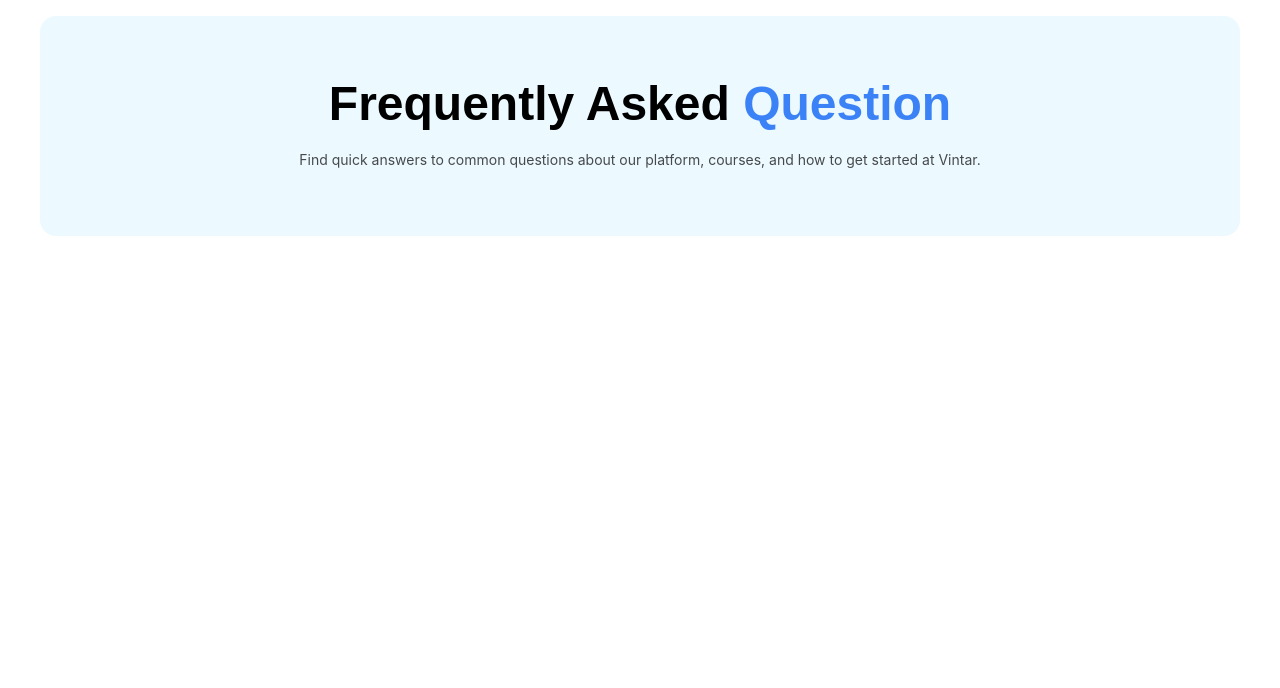
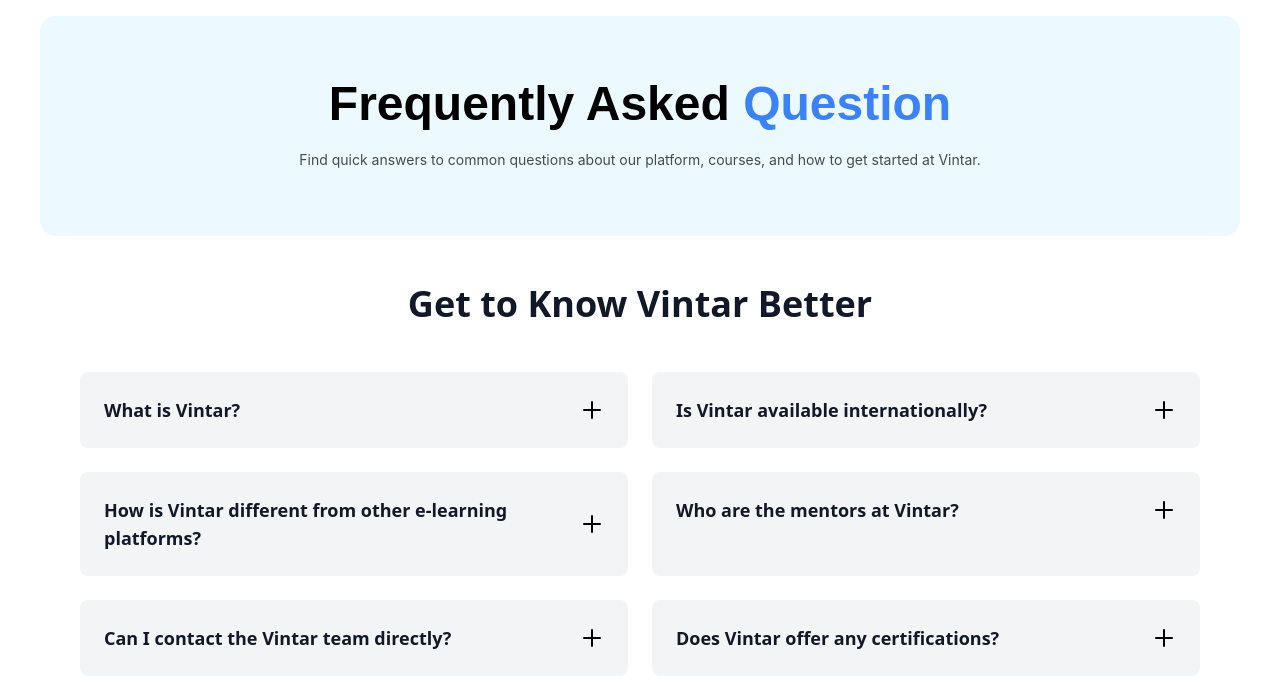
Before and after one commit to Amr3011/courses-website, a React (Vite) app: page /FAQ in a window 1280 px wide. Shown: the top 688 px of the page. Built offline with nearby package versions, Linux system fonts and the light colour scheme.

Commit message:
feat: add FAQ component with dynamic data and toggle functionality

```diff
--- /dev/null
+++ b/src/components/FAQ/FAQComponent.tsx
@@ -0,0 +1,90 @@
+import React, { useState } from "react";
+
+export interface FAQItem {
+  id: number;
+  question: string;
+  answer: string;
+}
+
+interface FAQComponentProps {
+  title?: string;
+  subtitle?: string;
+  faqs: FAQItem[];
+}
+
+const FAQComponent: React.FC<FAQComponentProps> = ({
+  title = "Get to Know Vintar Better",
+  subtitle,
+  faqs,
+}) => {
+  const [openItems, setOpenItems] = useState<number[]>([]);
+
+  const toggleItem = (id: number) => {
+    setOpenItems((prev) =>
+      prev.includes(id) ? prev.filter((item) => item !== id) : [...prev, id]
+    );
+  };
+
+  return (
+    <div className="w-full max-w-6xl mx-auto px-4 py-12">
+      {/* Title Section */}
+      <div className="text-center mb-12">
+        <h2 className="text-4xl font-bold text-gray-900 mb-4">{title}</h2>
+        {subtitle && (
+          <p className="text-lg text-gray-600 max-w-3xl mx-auto">{subtitle}</p>
+        )}
+      </div>
+
+      {/* FAQ Grid */}
+      <div className="grid md:grid-cols-2 gap-6">
+        {faqs.map((faq) => (
+          <div
+            key={faq.id}
+            className="bg-gray-100 rounded-lg p-6 transition-all duration-200 hover:shadow-md"
+          >
+            {/* Question Header */}
+            <button
+              onClick={() => toggleItem(faq.id)}
+              className="w-full flex justify-between items-center text-left group"
+              aria-expanded={openItems.includes(faq.id)}
+            >
+              <h3 className="text-lg font-semibold text-gray-900 pr-4 group-hover:text-primary-1 transition-colors">
+                {faq.question}
+              </h3>
+              <div className="flex-shrink-0">
+                <svg
+                  className={`w-6 h-6 text-primary-1 transition-transform duration-200 ${
+                    openItems.includes(faq.id) ? "rotate-45" : ""
+                  }`}
+                  fill="none"
+                  stroke="currentColor"
+                  viewBox="0 0 24 24"
+                >
+                  <path
+                    strokeLinecap="round"
+                    strokeLinejoin="round"
+                    strokeWidth={2}
+                    d="M12 4v16m8-8H4"
+                  />
+                </svg>
+              </div>
+            </button>
+
+            {/* Answer Content */}
+            <div
+              className={`overflow-hidden transition-all duration-300 ease-in-out ${
+                openItems.includes(faq.id)
+                  ? "max-h-96 opacity-100 mt-4"
+                  : "max-h-0 opacity-0"
+              }`}
+            >
+              <div className="text-gray-700 leading-relaxed">{faq.answer}</div>
+            </div>
+          </div>
+        ))}
+      </div>
+    </div>
+  );
+};
+
+export default FAQComponent;
--- /dev/null
+++ b/src/components/FAQ/faqData.ts
@@ -0,0 +1,40 @@
+export const faqData = [
+  {
+    id: 1,
+    question: "What is Vintar?",
+    answer:
+      "Vintar is a comprehensive e-learning platform designed to provide high-quality educational content and interactive learning experiences. We offer a wide range of courses taught by experienced instructors to help you develop new skills and advance your career.",
+  },
+  {
+    id: 2,
+    question: "Is Vintar available internationally?",
+    answer:
+      "Yes, Vintar is available globally. Our platform can be accessed from anywhere in the world with an internet connection. We offer courses in multiple languages and provide 24/7 support to learners across different time zones.",
+  },
+  {
+    id: 3,
+    question: "How is Vintar different from other e-learning platforms?",
+    answer:
+      "Vintar stands out through our personalized learning approach, industry-expert instructors, hands-on project-based learning, and comprehensive support system. We focus on practical skills that are directly applicable in the workplace and provide ongoing mentorship throughout your learning journey.",
+  },
+  {
+    id: 4,
+    question: "Who are the mentors at Vintar?",
+    answer:
+      "Our mentors are industry professionals and subject matter experts with years of real-world experience in their respective fields. They come from top companies and organizations, bringing practical insights and current industry knowledge to guide your learning experience.",
+  },
+  {
+    id: 5,
+    question: "Can I contact the Vintar team directly?",
+    answer:
+      "Absolutely! We have multiple channels for you to reach out to our team. You can contact us through our support center, email, live chat, or schedule a consultation call. Our team is always ready to help you with any questions or concerns you may have.",
+  },
+  {
+    id: 6,
+    question: "Does Vintar offer any certifications?",
+    answer:
+      "Yes, Vintar offers industry-recognized certifications upon successful completion of our courses. These certificates are valued by employers and can help boost your career prospects. We also provide digital badges and portfolio projects that showcase your newly acquired skills.",
+  },
+];
+
+export default faqData;
--- /dev/null
+++ b/src/components/FAQ/index.ts
@@ -0,0 +1,3 @@
+export { default as FAQComponent } from "./FAQComponent";
+export { default as faqData } from "./faqData";
+export type { FAQItem } from "./FAQComponent";
--- a/src/pages/FAQ/FAQ.tsx
+++ b/src/pages/FAQ/FAQ.tsx
@@ -1,12 +1,22 @@
 import BannerSec from "@/components/shared/Banner/BannerSec.tsx";
+import { FAQComponent, faqData } from "@/components/FAQ";
 
 const Faq = () => {
   return (
+    <div className="w-full">
+      {/* Banner Section */}
       <div className="w-[1200px] justify-center mx-auto">
         <BannerSec
           title={"Frequently Asked "}
           colorTitle={"Question"}
-                paragraph={"Find quick answers to common questions about our platform, courses, and how to get started at Vintar."}/>
+          paragraph={
+            "Find quick answers to common questions about our platform, courses, and how to get started at Vintar."
+          }
+        />
+      </div>
+
+      {/* FAQ Section */}
+      <FAQComponent faqs={faqData} />
     </div>
   );
 };
```
Lines whose indentation alone changed are shown as unchanged.
